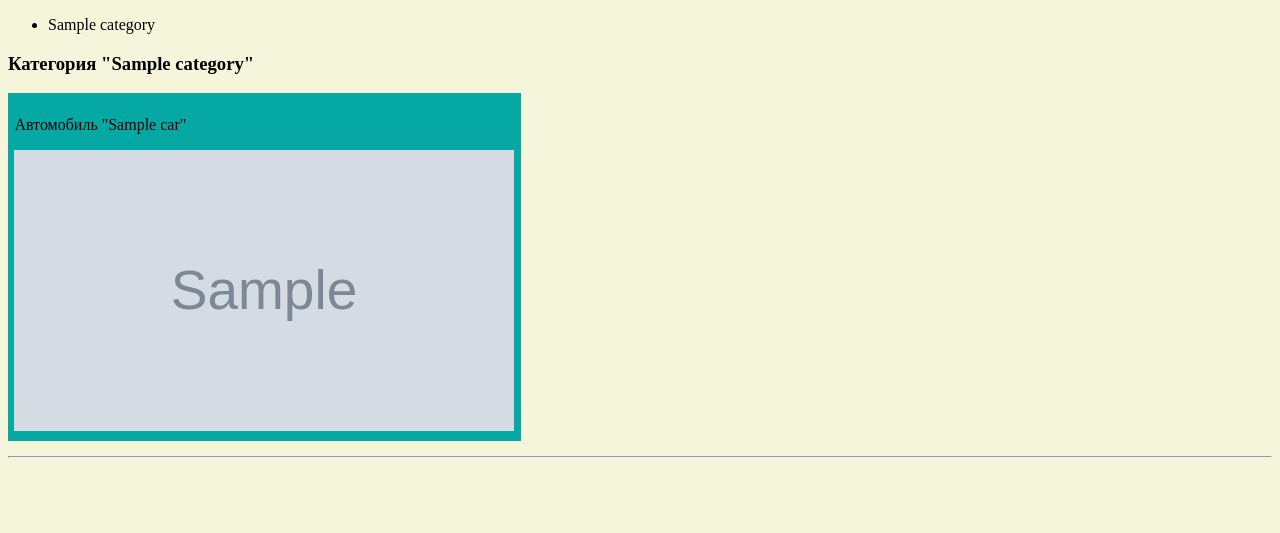
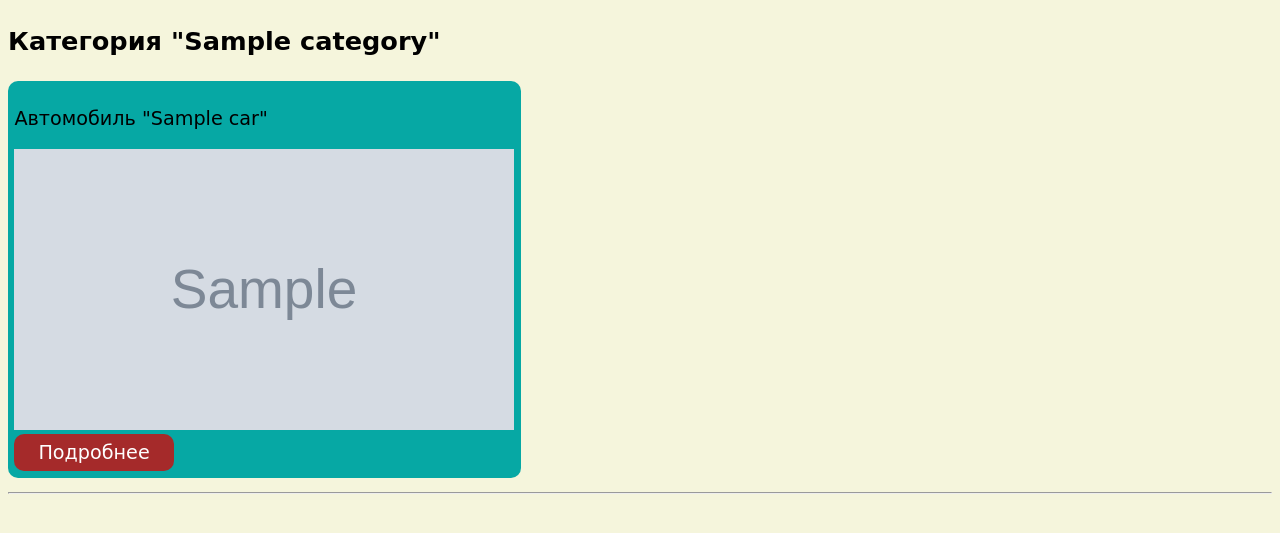
Before and after one commit to Denka88/carsharing, a Django app: template templates/cars.html in a window 1280 px wide. Shown: the top 533 px of the page. Run offline with Django 3.2, Linux system fonts and the light colour scheme; the template is opened without the code that fills it: most values are stand-ins (such as "Sample title", 1, 10 or a date in 2020); grey boxes marked "Sample" are stand-in pictures.

Commit message:
some style added

```diff
--- a/static/style.css
+++ b/static/style.css
@@ -1,3 +1,7 @@
+*{
+    font-family: "Comic Sans MS", serif;
+}
+
 body{
     background-color: beige;
 }
@@ -14,6 +18,28 @@
     padding: 0.4rem;
     background: #06a8a4;
     margin-bottom: 0.4rem;
+    border-radius: 10px;
+}
+
+h3{
+    font-size: 1.6rem;
+}
+
+.category p{
+    font-size: 1.2rem;
+}
+
+.card a{
+    display: inline-flex;
+    padding: 0.45rem 1.5rem;
+    border-radius: 10px;
+    background: brown;
+    font-size: 1.2rem;
+    text-decoration: none;
+    cursor: pointer;
+    position: relative;
+    overflow: hidden;
+    color: white;
 }
 
 .category{
--- a/templates/cars.html
+++ b/templates/cars.html
@@ -11,11 +11,11 @@
 </head>
 <body>
 <ul>
-    {% for category in categories %}
+    {% comment %}{% for category in categories %}
         <li>
             {{ category.name }}
         </li>
-    {% endfor %}
+    {% endfor %}{% endcomment %}
 </ul>
 {% for category in categories %}
     <h3> Категория "{{ category.name }}"</h3>
@@ -29,6 +29,7 @@
                     {% else %}
                         <img src="{% static 'img/kartinka.jpg' %}" alt="">
                     {% endif %}
+                    <br><a href="#">Подробнее</a>
                 </div>
 
             {% endfor %}
```
